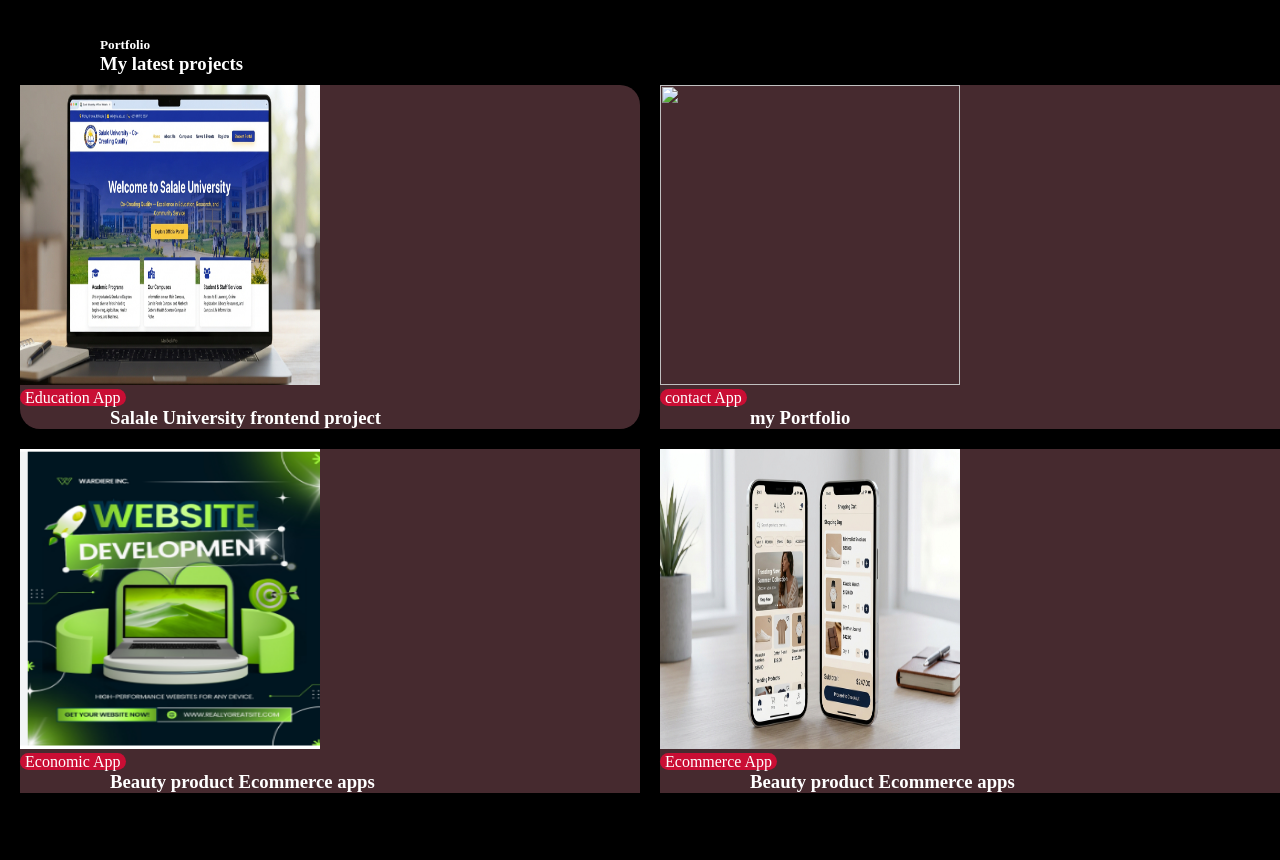
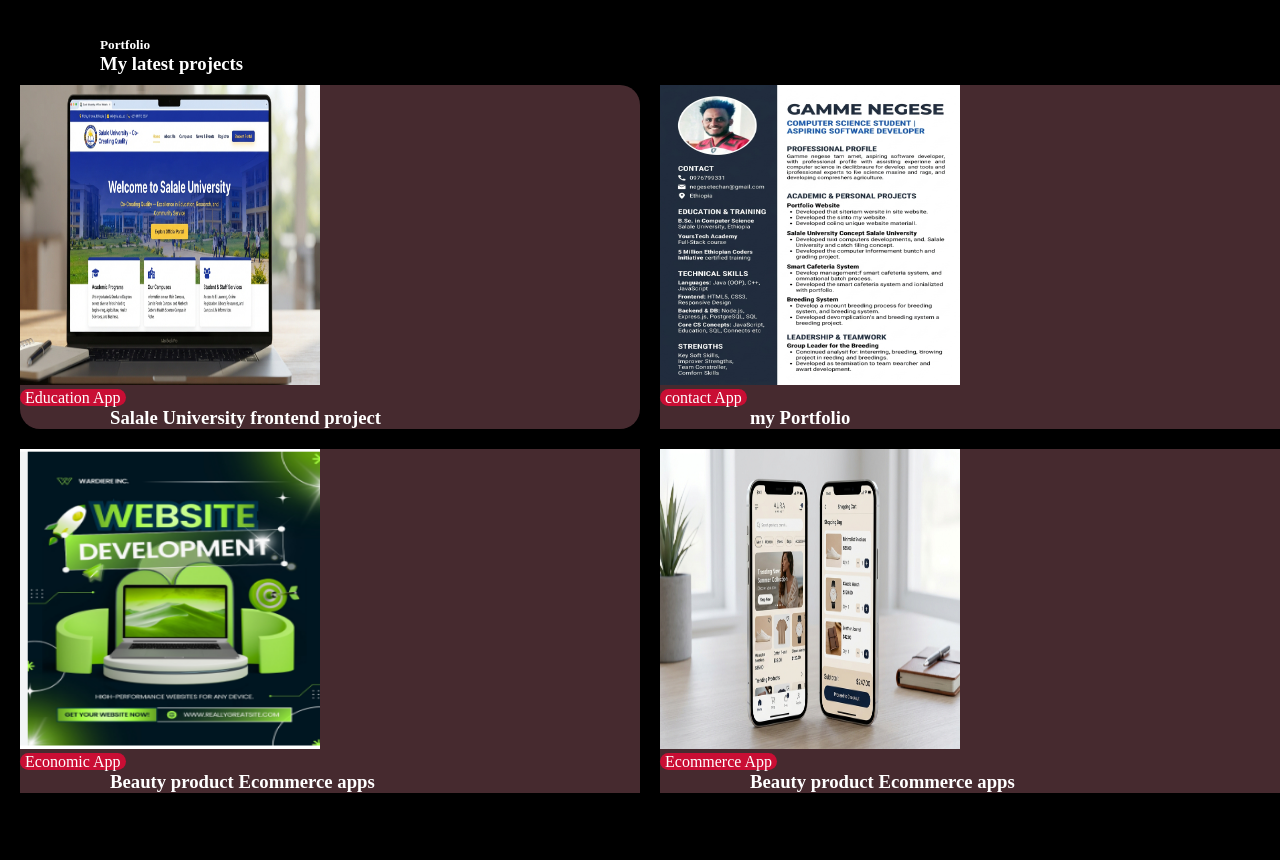
Before and after one commit to negesetechan-ui/Liban-App, a plain HTML site: page index.html in a window 1280 px wide. Shown: the part 3733-4593 px from the top of the page. Drawn offline with Linux system fonts and the light colour scheme; the site is published under a folder, as on GitHub Pages, so addresses that start at the root find nothing.

Commit message:
Fix image source path in index.html

```diff
--- a/index.html
+++ b/index.html
@@ -216,7 +216,7 @@ and create innovative solutions that make a positive impact on society.
     </div>
     <div class="lates2">
 
-        <div><img src="/image/image_f0d54992 - Copy.jpg" alt="" style="width: 300px; height: 300px;"></div>
+        <div><img src="image/image_f0d54992 - Copy.jpg" alt="" style="width: 300px; height: 300px;"></div>
         <span>contact App</span>
         <h3>my Portfolio</h3>
     </div>
```
